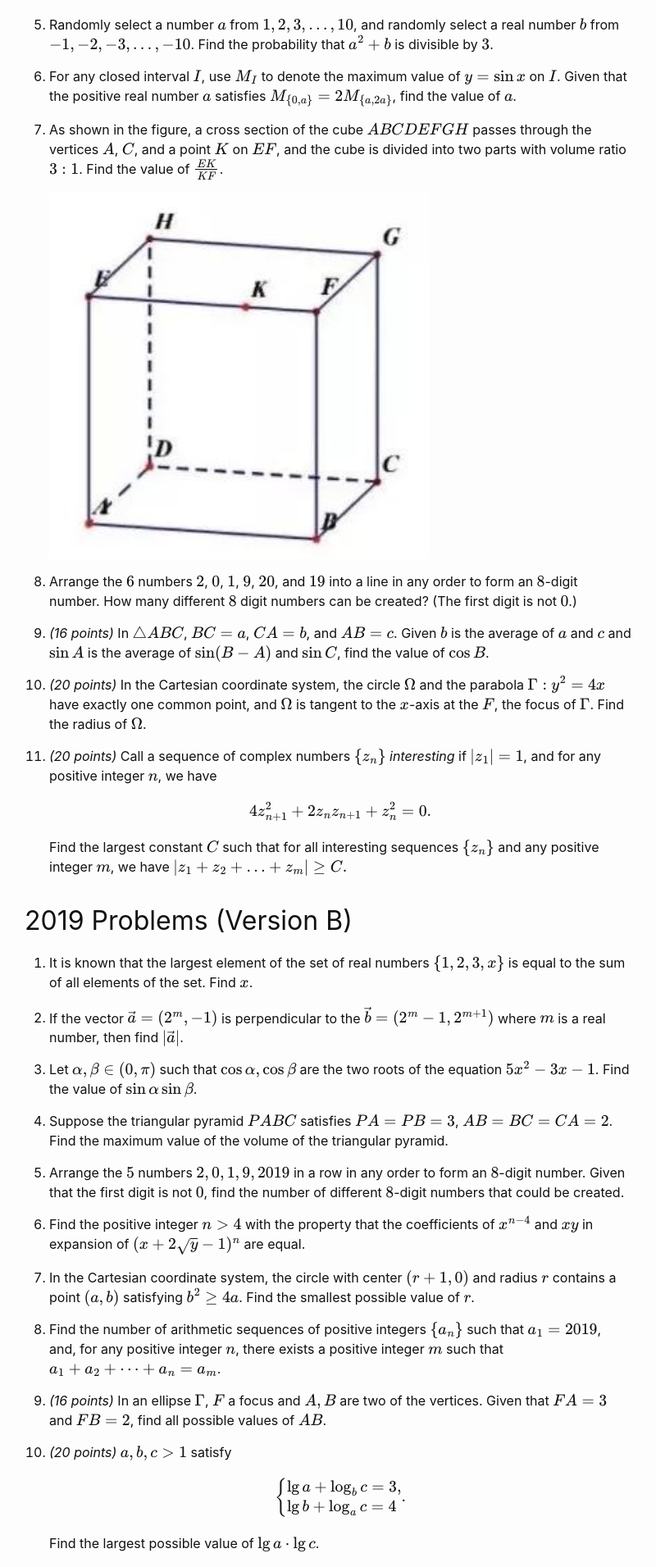
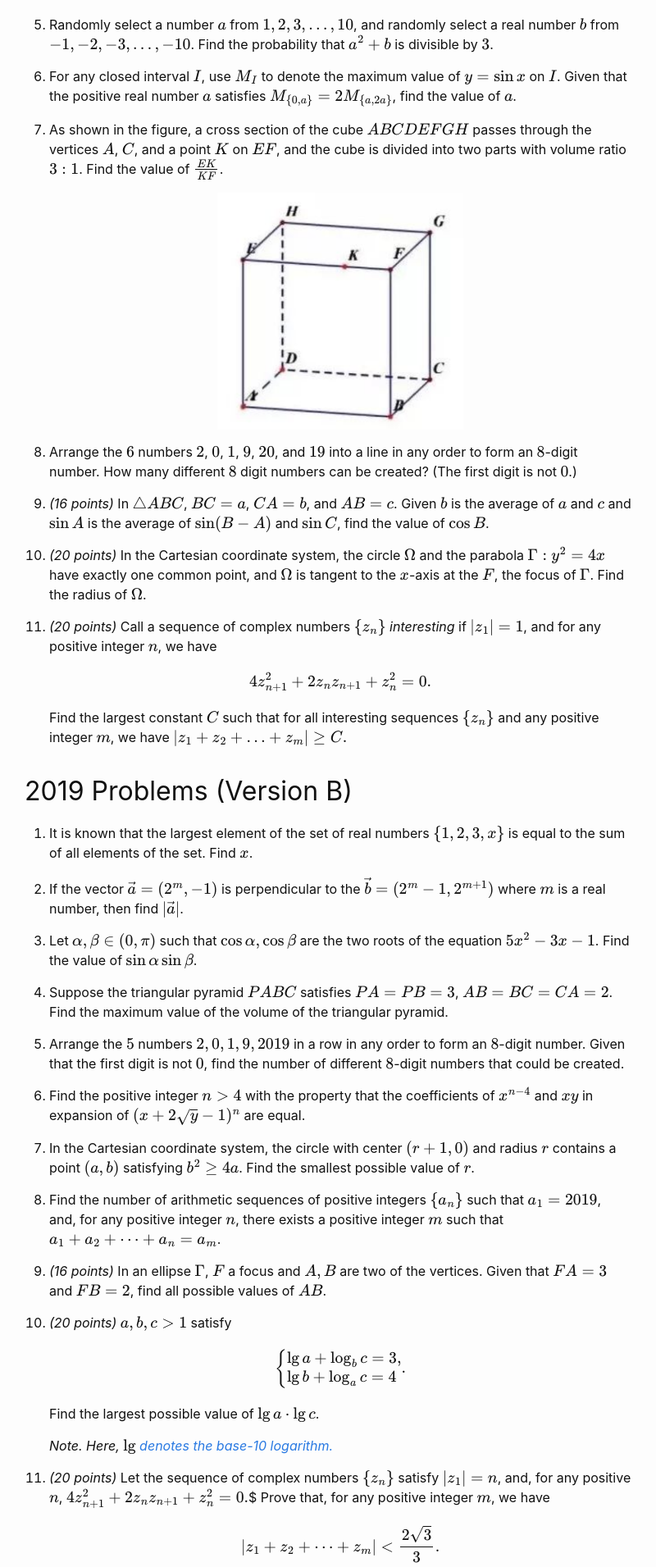
Before and after one commit to PROA200/website, a Jekyll site: the page built from _posts/2022-09-10-2019-china-hs-ml.markdown, in a window 1280 px wide. Shown: the part 914-2825 px from the top of the page at 82% size, without its empty margins (240-1040 px from the left). Built offline with Jekyll 4.4.1, drawn with Linux system fonts in a browser that asks for light colours; nearby versions of some CDN libraries; formulas are drawn with MathJax 3.

```diff
--- a/_includes/head.html
+++ b/_includes/head.html
@@ -17,6 +17,6 @@
         TeX: { equationNumbers: { autoNumber: "AMS" } }
         });
       </script>
-      <script type="text/javascript" async src="https://cdn.mathjax.org/mathjax/latest/MathJax.js?config=TeX-AMS-MML_HTMLorMML"></script>
+      <script type="text/javascript" async src="https://cdn.jsdelivr.net/npm/mathjax@3.0.0/es5/tex-mml-chtml.js"></script>
     {% endif %}
 </head>
--- a/_posts/2022-09-10-2019-china-hs-ml.markdown
+++ b/_posts/2022-09-10-2019-china-hs-ml.markdown
@@ -32,7 +32,10 @@ The first eight problems are each worth 8 points.
 
 7. As shown in the figure, a cross section of the cube $$ABCDEFGH$$ passes through the vertices $$A$$, $$C$$, and a point $$K$$ on $$EF$$, and the cube is divided into two parts with volume ratio $$3:1$$. Find the value of $$\frac{EK}{KF}$$.
 
-	![cube diagram](/website/assets/china-cube.png)
+    <p align="center">
+		<img src="/website/assets/china-cube.png" style="width:300px;"/>
+    </p>
+	[comment]: <> ![cube diagram](/website/assets/china-cube.png)
 
 8. Arrange the $$6$$ numbers $$2$$, $$0$$, $$1$$, $$9$$, $$20$$, and $$19$$ into a line in any order to form an $$8$$-digit number. How many different $$8$$ digit numbers can be created? (The first digit is not $$0$$.)
 
```
